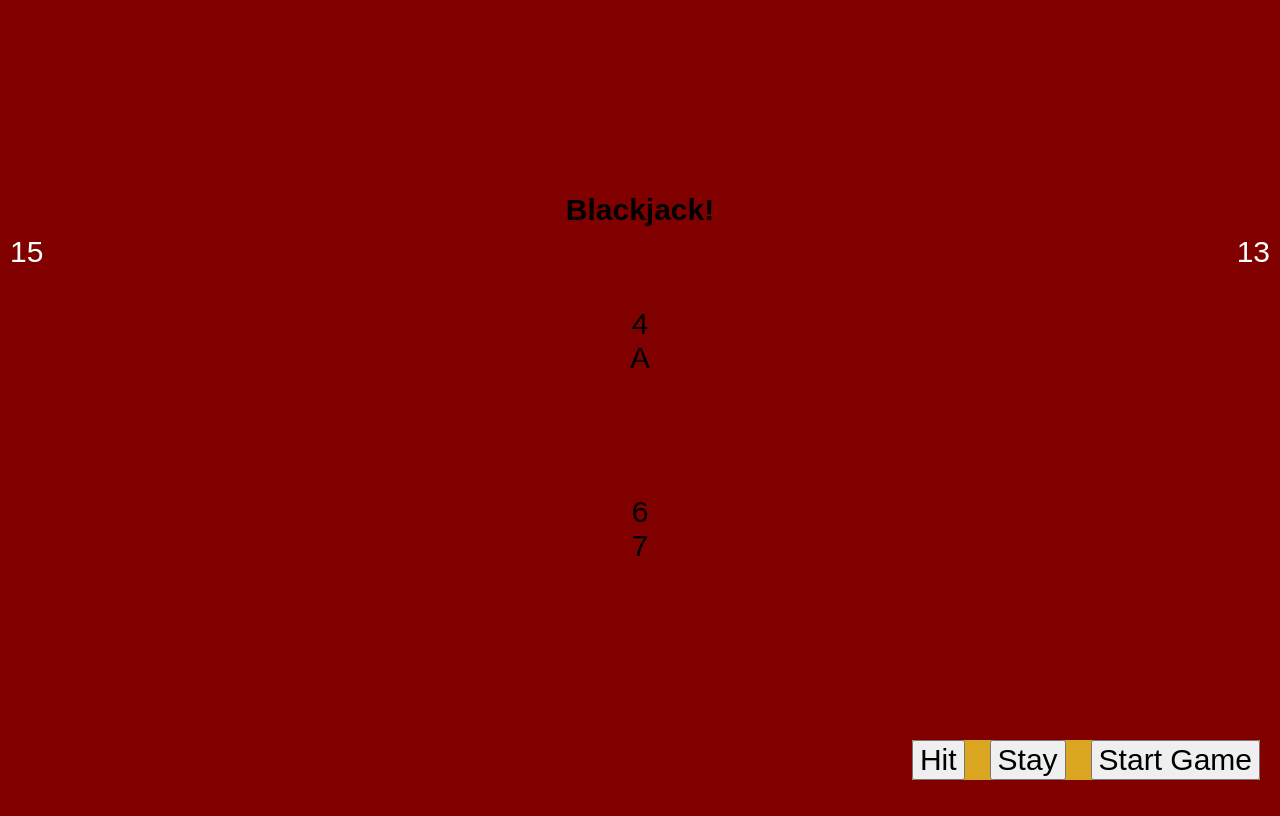
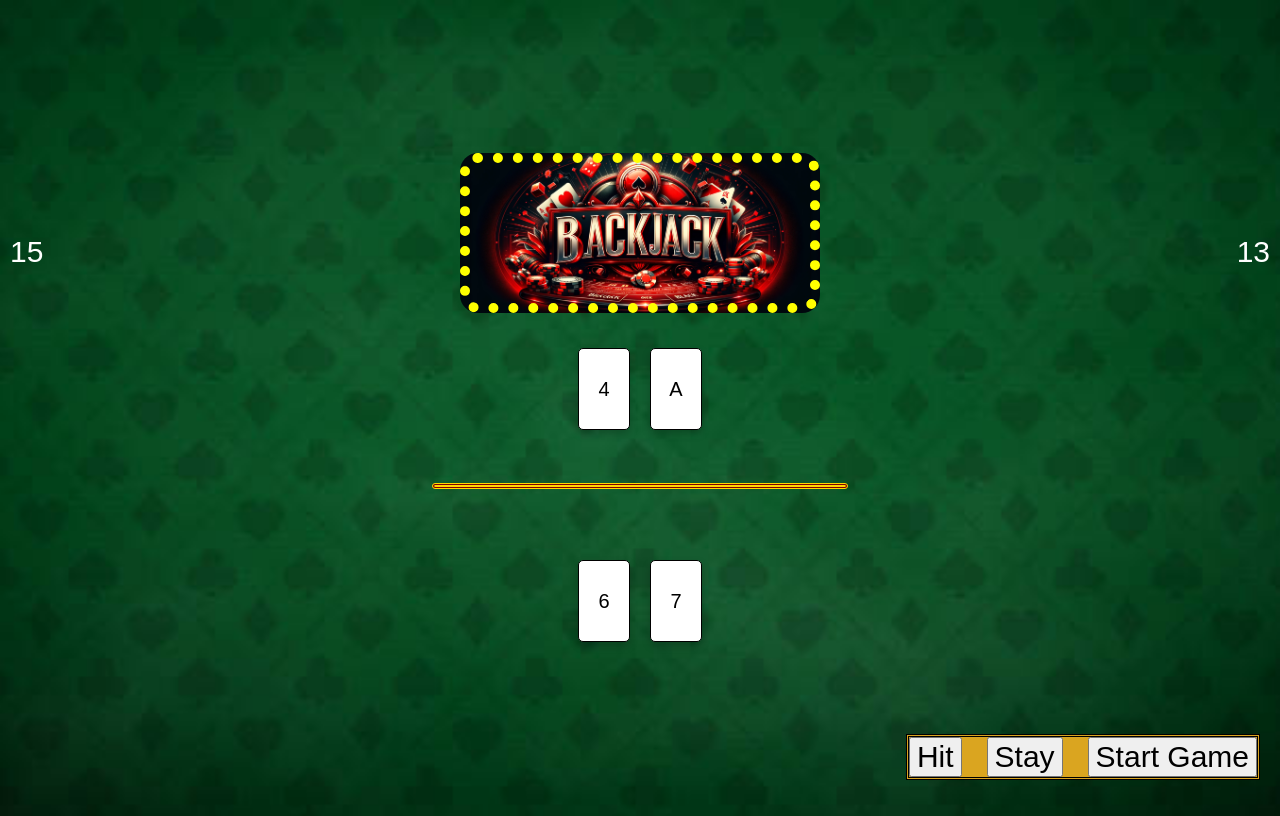
Before and after one commit to wysmith00/Casino-Blackjack, a plain HTML site: page index.html in a window 1280 px wide. Both pictures are taken after a click on the button "Start Game". Drawn offline with Linux system fonts and the light colour scheme.

Commit message:
styled and ready

```diff
--- a/index.html
+++ b/index.html
@@ -3,7 +3,7 @@
 <head>
   <meta charset="UTF-8">
   <meta name="viewport" content="width=device-width, initial-scale=1.0">
-  <title>Blackjack!</title>
+  <title></title>
   <link rel="stylesheet" href="style.css">
   <script src="script.js" defer></script>
 </head>
@@ -11,7 +11,7 @@
     <div id="Player"></div>
     <div id="Dealer"></div>
     <div id="title-container">
-      <h1 id="game-title">Blackjack!</h1>
+      <h1 id="game-title"></h1>
     </div>
     <div id="player-cards" class="hand"></div>
     <div id="dealer-cards" class="hand"></div>
--- a/script.js
+++ b/script.js
@@ -95,7 +95,13 @@ function randomCard() {
 
 function showCard(card, activePlayer) {
     let cardDiv = document.createElement('div');
-    cardDiv.innerText = card;
+    cardDiv.className = 'card'
+
+    let cardNumber = document.createElement('div');
+    cardNumber.className = 'card-number';
+    cardNumber.innerText = card;
+
+    cardDiv.appendChild(cardNumber);
     document.querySelector(activePlayer['div']).appendChild(cardDiv);
 }
 
@@ -162,7 +168,7 @@ function showResult(winner) {
 function showScore(activePlayer) {
     if (activePlayer['score'] > 21) {
         document.querySelector(activePlayer['scoreSpan']).textContent = "That is a Bust";
-        document.querySelector(activePlayer['scoreSpan']).style.color = 'white';
+        document.querySelector(activePlayer['scoreSpan']).style.color = 'gold';
         blackGame['turnsOver'] = true;
     } else {
         document.querySelector(activePlayer['scoreSpan']).textContent = activePlayer['score'];
--- a/style.css
+++ b/style.css
@@ -1,5 +1,16 @@
 #game-title {
-    font-size: 40px;
+    font-style: normal;
+    background: black;
+    width: 300px;
+    height: 100px;
+    background-image: url(/Assets/titleImg.png);
+    background-position: center;
+    background-size: cover;
+    border-radius: 18px;
+    border: 10px solid yellow;
+    border-style: dotted;
+    padding: 20px;
+    transform: translateY(50px);
 }
 
 #player-score, #dealer-score {
@@ -13,9 +24,10 @@
     display: flex;
     justify-content: center;
     align-items: center;
-    flex-direction: column;
+    flex-direction: row;
     margin: 60px;
     font-size: 30px;
+    gap: 10px;
 
 }
 
@@ -33,19 +45,49 @@
     gap: 25px;
     font-size: 60px;
     background-color: goldenrod;
+    border: double;
 }
 
 #game-result {
-    color: white;
     font-size: 24px;
     margin-top: 20px;
+    transform: translateY(-244px);
+    background: maroon;
+    border-radius: 50px;
+    width: 410px;
+    text-align: center;
+    border: double;
+    border-color: gold;
+
+
+}
+.card {
+    width: 50px;
+    height: 80px;
+    border: 1px solid black;
+    border-radius: 5px;
+    margin: 5px;
+    display: flex;
+    justify-content: center;
+    align-items: center;
+    background-color: white;
+    box-shadow: 0 4px 8px 0 rgba(0,0,0,0.2)
+}
+
+.card-number {
+    font-size: 20px;
+    font-size: bold;
 }
 body {
     display: flex;
     flex-direction: column;
     align-items: center;
     font-family: sans-serif;
-    background-color: maroon;
+    background-position: center;
+    background-attachment: scroll;
+    background-repeat: no-repeat;
+    background-size: cover;
+    background-image:url(/Assets/istockphoto-1441236934-612x612.jpg);
     height: 100vh;
     align-items: center;
     justify-content: center;
@@ -94,7 +136,3 @@ body {
     #player-score, #dealer-score {
         font-size: 30px;
     }
-
-    #game-result {
-        font-size: 16px;
-    }
```
Also changed, not shown: Assets/istockphoto-1441236934-612x612.jpg (added), Assets/titleImg.png (added), 3 other files.
